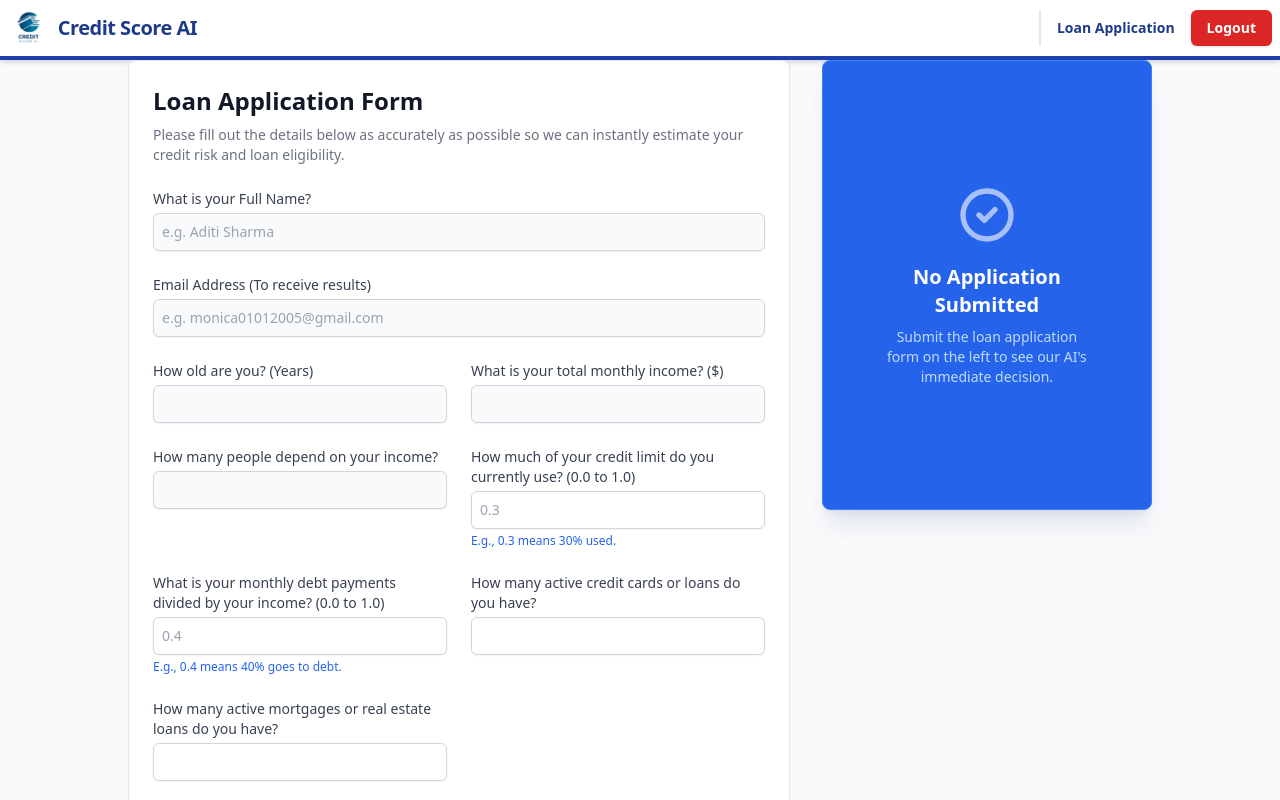
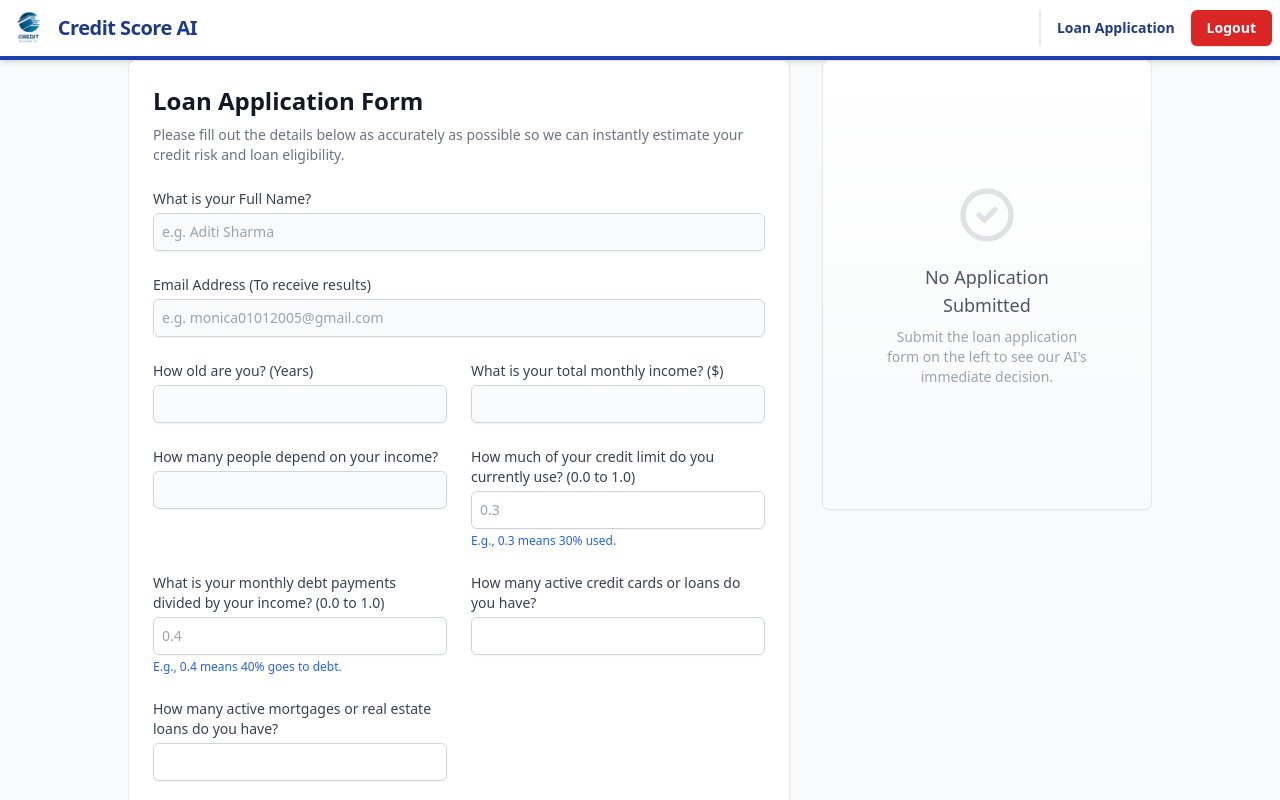
Before and after one commit to Monica010105/credit-card-scoring, a React (Vite) app in the folder frontend/: page /app in a window 1280 px wide. Shown: the top 800 px of the page. Built offline with nearby package versions, Linux system fonts and the light colour scheme; no server answers; sample sign-in values are in the browser's storage.

Commit message:
Revert right panel back to original white style

```diff
--- a/frontend/src/components/UserPanel.jsx
+++ b/frontend/src/components/UserPanel.jsx
@@ -14,14 +14,14 @@ function ScoreGauge({ score }) {
   return (
     <div className="flex flex-col items-center justify-center p-4">
       <div className="relative w-48 h-24 overflow-hidden">
-        <div className="absolute top-0 left-0 w-48 h-48 border-8 border-blue-400/30 rounded-full"></div>
+        <div className="absolute top-0 left-0 w-48 h-48 border-8 border-gray-200 rounded-full"></div>
         <div
           className={`absolute top-0 left-0 w-48 h-48 border-8 border-transparent border-t-current border-l-current rounded-full transition-transform duration-1000 ease-out ${colorClass}`}
           style={{ transform: `rotate(${rotation}deg)` }}
         ></div>
       </div>
-      <div className="mt-4 text-3xl font-bold text-white">{score.toFixed(1)} / 100</div>
-      <div className="text-blue-200 uppercase text-xs mt-1">Your Credit Score</div>
+      <div className="mt-4 text-3xl font-bold">{score.toFixed(1)} / 100</div>
+      <div className="text-gray-500 uppercase text-xs mt-1">Your Credit Score</div>
     </div>
   );
 }
@@ -167,33 +167,33 @@ export default function UserPanel() {
       </div>
 
       <div className="w-full lg:w-1/3 space-y-6">
-        <div className="p-6 rounded-lg border border-blue-500 text-center min-h-[450px] flex flex-col items-center justify-center bg-blue-600 text-white shadow-xl shadow-blue-900/10">
+        <div className="card text-center min-h-[450px] flex flex-col items-center justify-center bg-gradient-to-b from-white to-gray-50 border-t-4 border-t-blue-600">
           {result ? (
             <div className="animate-fade-in w-full">
-              <h3 className="text-xl font-bold text-white mb-6">AI Decision Summary</h3>
+              <h3 className="text-xl font-bold text-gray-700 mb-6">AI Decision Summary</h3>
 
               <ScoreGauge score={result.credit_score} />
 
-              <div className="mt-8 p-5 rounded-xl bg-white/10 shadow-sm border border-white/20 backdrop-blur-sm">
-                <div className="text-xs text-blue-200 uppercase tracking-widest font-semibold mb-2">Likelihood of Defaulting</div>
-                <div className="text-3xl font-black text-white">{(result.probability * 100).toFixed(1)}%</div>
-                <div className="text-xs text-blue-300 mt-2">Based on historical data patterns.</div>
+              <div className="mt-8 p-5 rounded-xl bg-white shadow-sm border border-gray-100">
+                <div className="text-xs text-gray-500 uppercase tracking-widest font-semibold mb-2">Likelihood of Defaulting</div>
+                <div className="text-3xl font-black text-gray-800">{(result.probability * 100).toFixed(1)}%</div>
+                <div className="text-xs text-gray-400 mt-2">Based on historical data patterns.</div>
               </div>
 
               <div className="mt-8">
-                <div className="text-xs text-blue-200 uppercase font-semibold mb-2">Final Loan Status</div>
+                <div className="text-xs text-gray-500 uppercase font-semibold mb-2">Final Loan Status</div>
                 <div className={`text-2xl tracking-wide font-black py-4 px-6 rounded-lg text-white shadow-lg ${result.decision === 'APPROVE' ? 'bg-approve shadow-green-200' : result.decision === 'REVIEW' ? 'bg-review shadow-yellow-200' : 'bg-reject shadow-red-200'}`}>
                   {result.decision}
                 </div>
               </div>
             </div>
           ) : (
-            <div className="text-blue-100 p-8 flex flex-col items-center">
-               <svg xmlns="http://www.w3.org/2000/svg" className="h-16 w-16 mb-4 opacity-60 text-white" fill="none" viewBox="0 0 24 24" stroke="currentColor">
+            <div className="text-gray-400 p-8 flex flex-col items-center">
+               <svg xmlns="http://www.w3.org/2000/svg" className="h-16 w-16 mb-4 opacity-30" fill="none" viewBox="0 0 24 24" stroke="currentColor">
                 <path strokeLinecap="round" strokeLinejoin="round" strokeWidth={2} d="M9 12l2 2 4-4m6 2a9 9 0 11-18 0 9 9 0 0118 0z" />
               </svg>
-              <h3 className="text-xl font-bold text-white mb-2">No Application Submitted</h3>
-              <p className="text-sm text-blue-200">Submit the loan application form on the left to see our AI's immediate decision.</p>
+              <h3 className="text-lg font-medium text-gray-600 mb-2">No Application Submitted</h3>
+              <p className="text-sm">Submit the loan application form on the left to see our AI's immediate decision.</p>
             </div>
           )}
         </div>
```
